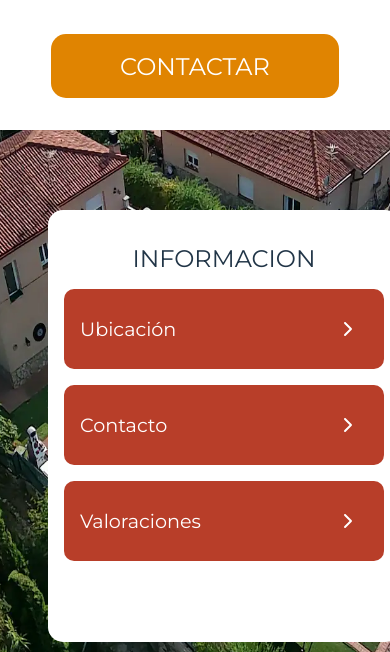
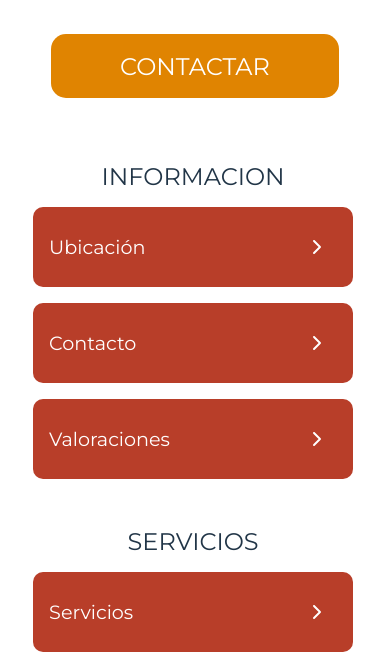
Before and after one commit to SaraJoLo/H.H.Cardona, a React (Vite) app: page / in a window 390 px wide. Shown: the part 1040-1692 px from the top of the page. Built offline with nearby package versions, Linux system fonts and the light colour scheme; a web font is replaced by a local one.

Commit message:
responsive addition to service information page

```diff
--- a/src/components/infoservice/infoservice.jsx
+++ b/src/components/infoservice/infoservice.jsx
@@ -23,7 +23,7 @@ function InfoService() {
 
         <div className="info-container">
         <ul>
-            <p>SERVICIOS</p>
+            <p className="service-title">SERVICIOS</p>
           <li class="list"><Link to="/services" onClick={() => window.scrollTo({ top: 0, behavior: 'smooth' })}>Servicios<FontAwesomeIcon icon={ faChevronRight} className='arrowButton' /></Link></li>
           <li class="list"><Link to="/gallery">Galería de fotos<FontAwesomeIcon icon={ faChevronRight} className='arrowButton' /></Link></li>
           <li class="list"><Link to="/questions">Preguntas frecuentes  <FontAwesomeIcon icon={ faChevronRight} className='arrowButton' /></Link></li>
--- a/src/components/infoservice/infoservice.scss
+++ b/src/components/infoservice/infoservice.scss
@@ -26,7 +26,7 @@
 .info-container {
   display: flex;
   flex-direction: column;
-  align-items:center;
+  align-items: center;
   justify-content: space-around;
   margin-top: 2rem;
   background-color: white;
@@ -48,7 +48,8 @@
     margin-bottom: 1rem;
     font-size: 1.2rem;
   }
-  p{
+
+  p {
     font-size: 1.5rem;
     display: flex;
     align-items: center;
@@ -88,3 +89,24 @@
     }
   }
 }
+
+@media screen and (max-width: 768px) {
+  .section-container {
+    flex-direction: column;
+    padding: 1rem;
+  }
+
+  .info-container {
+    width: 90%;
+  }
+
+  .list a {
+    font-size: 1rem;
+    height: auto;
+    padding: 0.8rem 1rem;
+  }
+
+  .foundImg {
+    display: none;
+  }
+}
```
